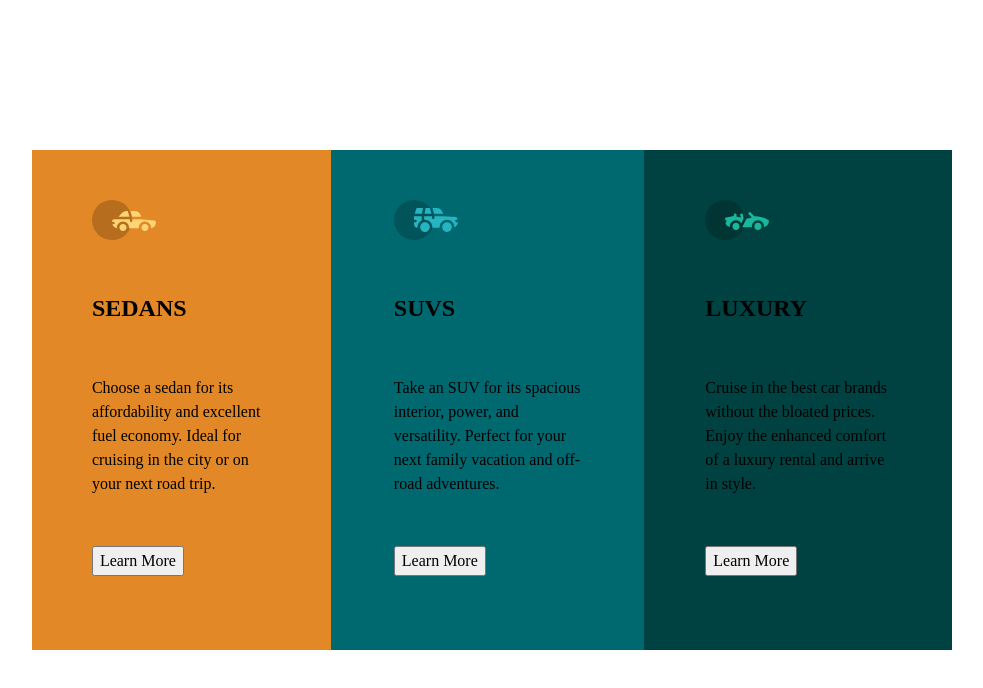
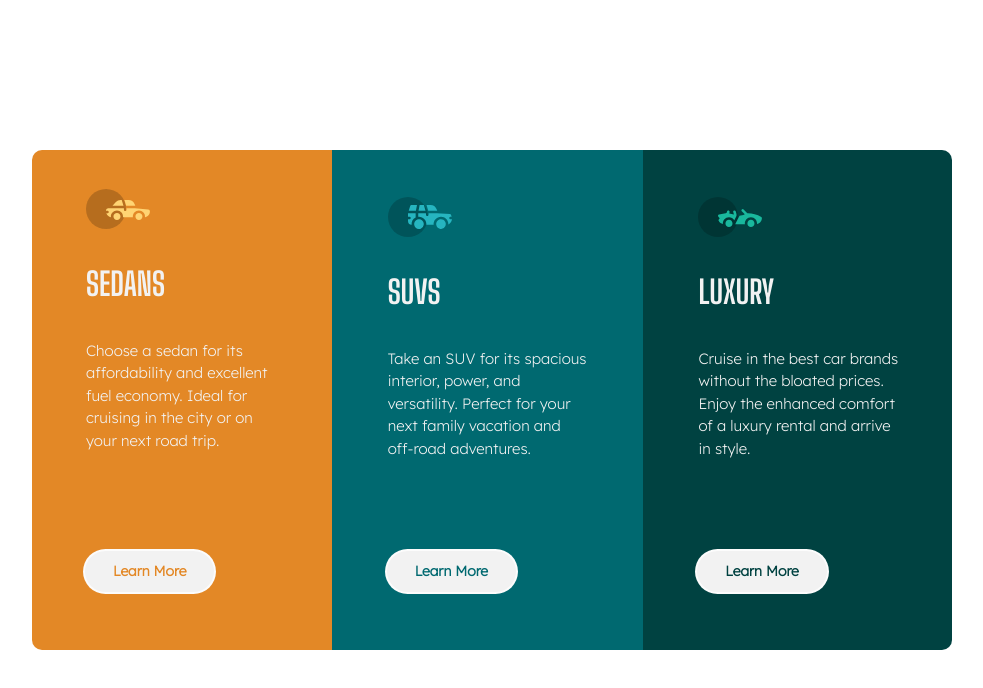
Before and after one commit to schufi73/FrontMentor-Challenge-1, a plain HTML site: page index.html in a window 1280 px wide. Shown: the whole page, without its empty margins (148-1131 px from the left). Drawn offline with Linux system fonts and the light colour scheme.

Commit message:
Completed project both CSS and HTML

```diff
--- a/index.html
+++ b/index.html
@@ -8,39 +8,34 @@
 <body>
 
     <div class="wrapper">
-        <div class="column">
-            <ul class="card sedas">
-                <li><img src="images/icon-sedans.svg" alt="FirstImage"></li>
-                <li><h2>SEDANS</h2></li>
-                <li><p>Choose a sedan for its affordability and excellent fuel economy.
+        <div class="column sedas borderRadiusSedas">
+            <ul class="card paddingSVG">
+                <li class="interline sedas"><img src="images/icon-sedans.svg" alt="FirstImage"></li>
+                <li class="interline"><h2>SEDANS</h2></li>
+                <li class="interline"><p>Choose a sedan for its affordability and excellent fuel economy.
                     Ideal for cruising in the city or on your next road trip.</p></li>
-                <li class="paddingButton"><button>Learn More</button></li>
             </ul>
+            <span class="interlineButton"><button class="customButtom sedas">Learn More</button> </span>
         </div>
-        <div class="column">
-            <ul class="card suvs">
-                <li><img src="images/icon-suvs.svg" alt="SecondImage"></li>
-                <li><h2>SUVS</h2></li>
-                <li><p>Take an SUV for its spacious interior, power, and versatility.
+        <div class="column suvs">
+            <ul class="card paddingSVG">
+                <li class="interline suvs"><img src="images/icon-suvs.svg" alt="SecondImage"></li>
+                <li class="interline"><h2>SUVS</h2></li>
+                <li class="interline"><p>Take an SUV for its spacious interior, power, and versatility.
                     Perfect for your next family vacation and off-road adventures.</p></li>
-                <li class="paddingButton"><button>Learn More</button></li>
             </ul>
+            <span class="interlineButton"><button class="customButtom suvs">Learn More</button> </span>
         </div>
-        <div class="column">
-            <ul class="card luxury">
-                <li><img src="images/icon-luxury.svg" alt="ThirdImage"></li>
-                <li><h2>LUXURY</h2></li>
-                <li><p>Cruise in the best car brands without the bloated prices.
+        <div class="column luxury borderRadiusLuxury">
+            <ul class="card paddingSVG">
+                <li class="interline luxury"><img src="images/icon-luxury.svg" alt="ThirdImage"></li>
+                <li class="interline"><h2>LUXURY</h2></li>
+                <li class="interline"><p>Cruise in the best car brands without the bloated prices.
                     Enjoy the enhanced comfort of a luxury rental and arrive in style.
                 </p></li>
-                <li class="paddingButton"><button>Learn More</button></li>
             </ul>
+            <span class="interlineButton"><button class="customButtom luxury">Learn More</button> </span>
         </div>
-
-
-
-
-
-
+    </div>
 </body>
 </html>
--- a/styles.css
+++ b/styles.css
@@ -9,28 +9,32 @@
     --clr-neutral-200: hsl(0, 0%, 95%);
 
     --fs-body: 15px;
+    --fs-heading: 32px;
 
     --ff-primary: 'Big Shoulders Display', cursive;
     --ff-secondary: 'Lexend Deca', sans-serif;
 
-}
 
-@media (min-width: 375px) {
-
-
+    --button-text-color: #ffffff;
+    --button-hover-background: #0056b3;
+    --button-hover-text-color: #ffffff;
+    --button-padding: 10px 28px;
+    --button-border-radius: 40px;
+    --button-font-size: 16px;
 
 }
 
+
 @font-face {
     font-family: Lexend Deca;
-    font-weight: 400;
-    src: url("https://fonts.google.com/specimen/Lexend+Deca");
+    font-weight: 250;
+    src: url("/fonts/LexendDeca-VariableFont_wght.ttf");
 }
 
 @font-face {
     font-family: Big Shoulders Display;
     font-weight: 700;
-    src: url(https://fonts.google.com/specimen/Big+Shoulders+Display);
+    src: url("/fonts/BigShouldersDisplay-VariableFont_wght.ttf");
 }
 
 /* Box sizing rules */
@@ -98,40 +102,145 @@ body {
     width: 920px;
     height: 500px;
     display: flex;
+    flex-shrink: 0;
 
 }
 
 
 .sedas {
     background: var(--clr-primary-300);
+    color: var(--clr-primary-300);
 
 }
 
+
 .suvs {
     background: var(--clr-primary-400);
+    color: var(--clr-primary-400);
+    padding-top: 0.5rem;
 }
 
 .luxury {
     background: var(--clr-primary-500);
+    color: var(--clr-primary-500);
+    padding-top: 0.5rem;
+}
+
+.paddingSVG {
+    padding-top: 0.5rem;
+
 }
 
 
 .card {
     list-style-type: none;
     height: 100%;
-    padding-left: 20%;
-    padding-right: 20%;
+    padding-left: 18%;
+    padding-right: 17%;
 
 }
 
 
-.card li {
-    padding-top: 3.125rem;
+.wrapper h2 {
 
+    font-family: var(--ff-primary);
+    font-size: var(--fs-heading);
+    color: var(--clr-neutral-200);
+}
+
+.wrapper p {
+
+    font-family: var(--ff-secondary);
+    font-size: var(--fs-body);
+    color: var(--clr-neutral-200);
+
+}
+
+.interline {
+    padding-top: 1.950rem;
       }
 
-.paddingButton {
+
+.interlineButton {
+    display: flex;
+    flex-direction: row;
+    justify-content: flex-start;
+    padding-right: 18%;
+    padding-left: 17%;
+}
+
+.column {
+    padding-bottom: 11%;
+
+}
+
+.customButtom {
+    font-family: var(--ff-secondary);
+    font-weight: bold;
+    font-size: 14px;
+    background-color: var(--clr-neutral-200);
+    padding: var(--button-padding);
+    border-radius: var(--button-border-radius);
+    border: 2px var(--clr-neutral-100) solid;
+    cursor: pointer;
+    transition: background-color 0.3s ease, color 0.3s ease;
+
+}
 
 
 
+
+.customButtom:hover {
+    background-color: transparent;
+    color: var(--clr-neutral-100);
 }
+
+
+.borderRadiusSedas {
+    border-bottom-left-radius: 10px;
+    border-top-left-radius: 10px;
+
+}
+
+.borderRadiusLuxury {
+    border-bottom-right-radius: 10px;
+    border-top-right-radius: 10px;
+
+}
+
+@media screen and (max-width: 375px) {
+
+    body {
+        margin-left: 20px;
+        margin-right: 20px;
+
+
+    }
+    .column {
+        padding-bottom: 25%;
+
+    }
+
+    .wrapper {
+        width: 330px;
+        height: 440px;
+        flex-direction: column;
+        flex: 0 0 fit-content;
+
+    }
+    .borderRadiusSedas {
+        border-top-right-radius: 10px;
+        border-top-left-radius: 10px;
+        border-bottom-left-radius: unset;
+
+    }
+
+    .borderRadiusLuxury {
+        border-bottom-left-radius: 10px;
+        border-bottom-right-radius: 10px;
+        border-top-right-radius: unset;
+
+    }
+
+
+}
```
Also changed, not shown: fonts/BigShouldersDisplay-VariableFont_wght.ttf (added), fonts/LexendDeca-VariableFont_wght.ttf (added).
